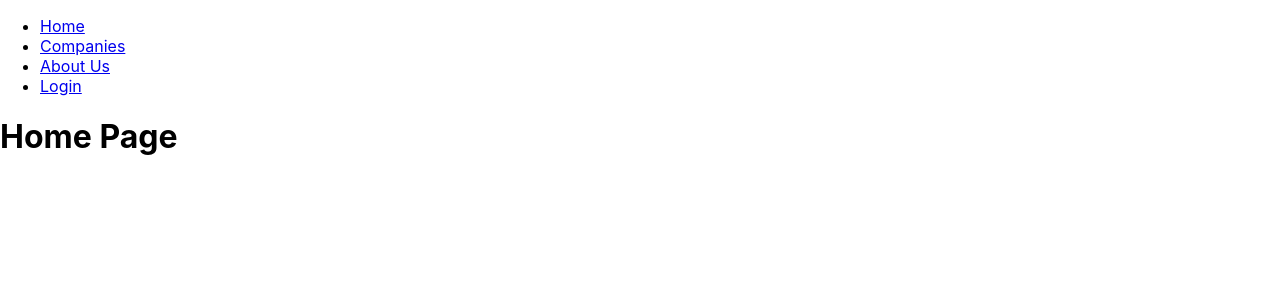
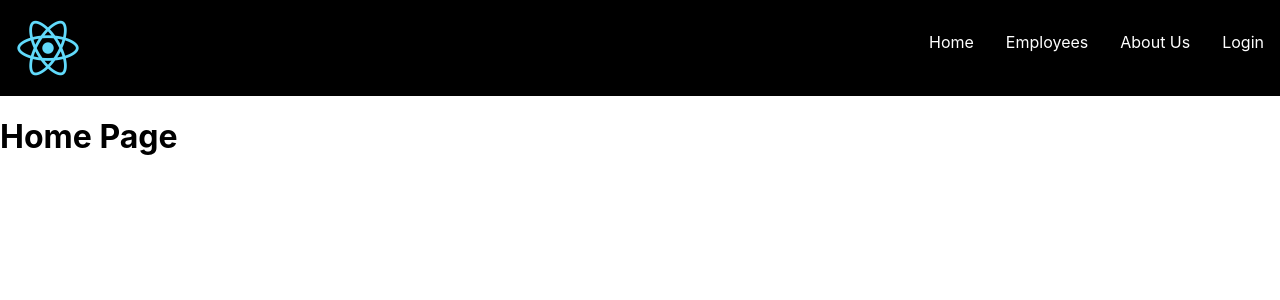
Before and after one commit to mistycal98/RE-CS-React-Trainee-Profile, a React (Create React App) app: page / in a window 1280 px wide. Shown: the top 300 px of the page. Built offline with nearby package versions, Linux system fonts and the light colour scheme.

Commit message:
Added styling and overview of emloyees page

```diff
--- a/package.json
+++ b/package.json
@@ -12,6 +12,7 @@
     "multer": "^1.4.2",
     "react": "^17.0.1",
     "react-dom": "^17.0.1",
+    "react-router-dom": "^5.2.0",
     "react-scripts": "4.0.1",
     "uniquid": "^1.1.4",
     "web-vitals": "^0.2.4"
--- a/src/App.css
+++ b/src/App.css
@@ -36,3 +36,36 @@
 		transform: rotate(360deg);
 	}
 }
+
+.logo {
+	margin: 1rem;
+	width: auto;
+	height: 4rem;
+}
+
+.navbar {
+	display: flex;
+	justify-content: space-between;
+	list-style: none;
+	background-color: #000;
+}
+
+.links {
+	display: flex;
+	justify-content: center;
+	list-style: none;
+}
+
+.links li {
+	margin: 1rem;
+	text-decoration: none;
+}
+
+.links li a {
+	text-decoration: none;
+	color: #fff;
+}
+
+.card {
+  border: 1px solid red;
+}
--- a/src/App.js
+++ b/src/App.js
@@ -1,11 +1,8 @@
 import "./App.css";
-import Router from "./router/Router";
+
+
 function App() {
-  return (
-    <Router>
-      <div className="App"></div>
-    </Router>
-  );
+	return <div className="App"></div>;
 }
 
 export default App;
--- a/src/api/EmployeeApi.js
+++ b/src/api/EmployeeApi.js
@@ -0,0 +1 @@
+export const employeeUrl = "https://heroku-json-data-server.herokuapp.com";
--- a/src/components/Navigation.jsx
+++ b/src/components/Navigation.jsx
@@ -1,15 +1,18 @@
 import { Component } from "react";
 import { Link } from "react-router-dom";
+
+import logo from "./logo512.png";
 class Navigation extends Component {
 	render() {
 		return (
-      <div>
-        <ul>
+			<div className="navbar">
+				<img className="logo" src={logo} alt="logo" />
+				<ul className="links">
 					<li>
 						<Link to="/">Home </Link>
 					</li>
 					<li>
-              <Link to="/companies">Companies</Link>
+						<Link to="/employees">Employees</Link>
 					</li>
 					<li>
 						<Link to="/aboutus"> About Us </Link>
@@ -17,7 +20,6 @@ class Navigation extends Component {
 					<li>
 						<Link to="/login"> Login </Link>
 					</li>
-
 				</ul>
 			</div>
 		);
--- a/src/index.js
+++ b/src/index.js
@@ -3,12 +3,15 @@ import ReactDOM from "react-dom";
 import "./index.css";
 import App from "./App";
 import reportWebVitals from "./reportWebVitals";
+import Router from "./router/Router";
 
 ReactDOM.render(
-  <React.StrictMode>
-    <App />
-  </React.StrictMode>,
-  document.getElementById("root")
+	<React.StrictMode>
+		<Router>
+			<App />
+		</Router>
+	</React.StrictMode>,
+	document.getElementById("root")
 );
 
 // If you want to start measuring performance in your app, pass a function
--- a/src/pages/Companies.jsx
+++ /dev/null
@@ -1,15 +0,0 @@
-import {Component} from "react";
- class Companies extends Component{
-     render(){
-         return(
-            <div>
-                <select>
-                  <option>Raw Engineering</option>
-                  <option>Contentstack</option>
-                  <option>Surfboard Ventures</option>
-                </select>
-            </div>
-        );
-    }
-}
-export default Companies;
--- /dev/null
+++ b/src/pages/Employee.jsx
@@ -0,0 +1,31 @@
+import React, { Component } from "react";
+import { employeeUrl } from "../api/EmployeeApi";
+
+export default class Employee extends Component {
+	state = {
+		employee: [],
+	};
+	componentDidMount = async () => {
+		try {
+			let result = await fetch(`${employeeUrl}/employees/${this.props.match.params.id}`);
+			let response = await result.json();
+			this.setState({ employee: [response] });
+			console.log(this.state.employee);
+		} catch (error) {
+			console.log(error);
+		}
+	};
+	render() {
+		return (
+			<div>
+				{this.state.employee.map((emp) => (
+					<div>
+						<p>{emp.id}</p>
+						<img src={emp.imageUrl} alt={emp.firstName} />
+                        <p>{emp.company}</p>
+					</div>
+				))}
+			</div>
+		);
+	}
+}
--- /dev/null
+++ b/src/pages/Employees.jsx
@@ -0,0 +1,45 @@
+// Package import
+import { Component } from "react";
+import { Link } from "react-router-dom";
+
+// Api url import
+import { employeeUrl } from "../api/EmployeeApi";
+class Companies extends Component {
+	state = {
+		employees: [],
+	};
+
+	componentDidMount = async () => {
+		try {
+			let result = await fetch(`${employeeUrl}/employees`);
+			let employee = await result.json();
+			this.setState({ employees: [...employee] });
+		} catch (error) {
+			console.warn(error);
+		}
+	};
+	render() {
+		return (
+			<div>
+				<select>
+					<option>Raw Engineering</option>
+					<option>Contentstack</option>
+					<option>Surfboard Ventures</option>
+				</select>
+				{this.state.employees.map((employee) => (
+					<Link to={`/employees/${employee.id}`}>
+						<div className="card">
+							<p>{employee.id}</p>
+							<h1>
+								{employee.firstName} {employee.lastName}
+							</h1>
+							<img src={employee.imageUrl} alt={employee.firstName} />
+							<h3>{employee.company}</h3>
+						</div>
+					</Link>
+				))}
+			</div>
+		);
+	}
+}
+export default Companies;
--- a/src/router/Router.js
+++ b/src/router/Router.js
@@ -1,24 +1,27 @@
+// Package imports
 import { Component } from "react";
 import { BrowserRouter, Route, Switch } from "react-router-dom";
+
+// Module imports
 import Home from "../pages/Home";
 import AboutUs from "../pages/AboutUs";
 import Navigation from "../components/Navigation";
-import Companies from "../pages/Companies";
+import Employees from "../pages/Employees";
+import Employee from "../pages/Employee";
 import Login from "../pages/Login";
 class Router extends Component {
 	render() {
 		return (
-      <div>
 			<BrowserRouter>
 				<Navigation />
 				<Switch>
 					<Route path="/" exact component={Home} />
 					<Route path="/aboutus" exact component={AboutUs} />
-            <Route path="/companies" eaxct component={Companies} />
+					<Route path="/employees" exact component={Employees} />
+					<Route path="/employees/:id" exact component={Employee} />
 					<Route path="/login" exact component={Login} />
 				</Switch>
 			</BrowserRouter>
-      </div>
 		);
 	}
 }
```
Also changed, not shown: src/components/logo512.png (renamed from public/logo512.png), src/index.css (line endings or trailing spaces). Lines whose indentation alone changed are shown as unchanged.
